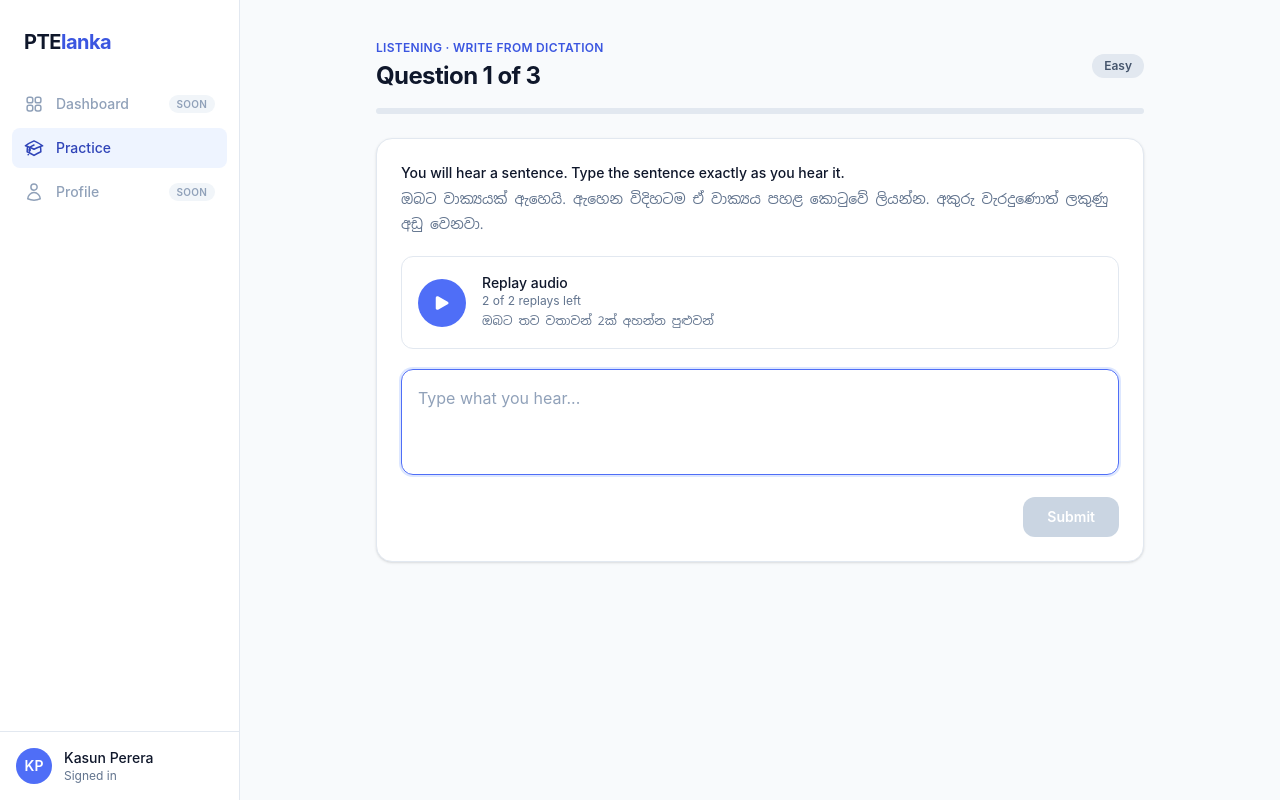
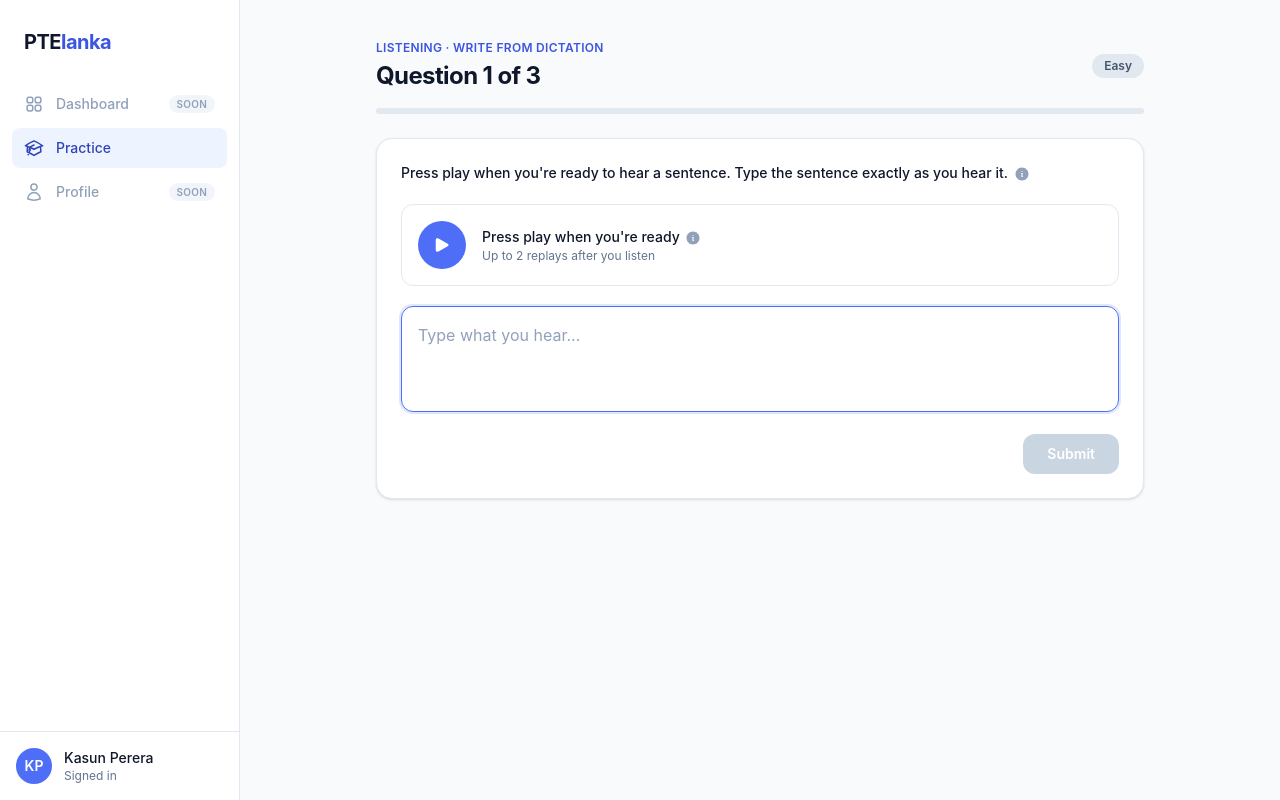
Before and after one commit to chankarunaratne/pteapp, a Next.js app: page /practice/wfd in a window 1280 px wide. Built offline with nearby package versions, Linux system fonts and the light colour scheme.

Commit message:
sinhala ui

```diff
--- a/app/practice/wfd/page.tsx
+++ b/app/practice/wfd/page.tsx
@@ -2,6 +2,7 @@
 
 import Link from "next/link";
 import { useCallback, useEffect, useState } from "react";
+import InfoPopover from "@/components/InfoPopover";
 import AudioPlayer from "@/components/wfd/AudioPlayer";
 import FeedbackPanel from "@/components/wfd/FeedbackPanel";
 import WordDiff from "@/components/wfd/WordDiff";
@@ -88,15 +89,16 @@ export default function WfdSessionPage() {
 
       <div className="mt-6 rounded-2xl border border-slate-200 bg-white p-6 shadow-sm">
         <p className="text-sm font-medium text-slate-900">
-          You will hear a sentence. Type the sentence exactly as you hear it.
-        </p>
-        <p className="sinhala mt-1 text-sm text-slate-500">
-          ඔබට වාක්‍යයක් ඇහෙයි. ඇහෙන විදිහටම ඒ වාක්‍යය පහළ කොටුවේ ලියන්න. අකුරු
-          වැරදුණොත් ලකුණු අඩු වෙනවා.
+          Press play when you&apos;re ready to hear a sentence. Type the
+          sentence exactly as you hear it.{" "}
+          <InfoPopover align="right">
+            සූදානම් වුණාම play බොත්තම ඔබන්න — වාක්‍යය ඇහෙයි. ඇහෙන විදිහටම ඒ
+            වාක්‍යය පහළ කොටුවේ ලියන්න. අකුරු වැරදුණොත් ලකුණු අඩු වෙනවා.
+          </InfoPopover>
         </p>
 
         <div className="mt-5">
-          {/* Remount per question so auto-play and replay count reset */}
+          {/* Remount per question so play and replay count reset */}
           <AudioPlayer key={question.id} sentence={question.sentence} />
         </div>
 
--- /dev/null
+++ b/components/InfoPopover.tsx
@@ -0,0 +1,79 @@
+"use client";
+
+import { useEffect, useRef, useState, type ReactNode } from "react";
+
+/**
+ * An inline info icon button that reveals extra help text (e.g. Sinhala
+ * translations) in a small popover. Rendered entirely with <span> elements so
+ * it can safely live inside a <p> tag.
+ */
+export default function InfoPopover({
+  children,
+  label = "Show instructions in Sinhala",
+  align = "left",
+}: {
+  children: ReactNode;
+  label?: string;
+  align?: "left" | "right";
+}) {
+  const [open, setOpen] = useState(false);
+  const rootRef = useRef<HTMLSpanElement>(null);
+
+  useEffect(() => {
+    if (!open) return;
+
+    const handlePointerDown = (e: PointerEvent) => {
+      if (rootRef.current && !rootRef.current.contains(e.target as Node)) {
+        setOpen(false);
+      }
+    };
+    const handleKeyDown = (e: KeyboardEvent) => {
+      if (e.key === "Escape") setOpen(false);
+    };
+
+    document.addEventListener("pointerdown", handlePointerDown);
+    document.addEventListener("keydown", handleKeyDown);
+    return () => {
+      document.removeEventListener("pointerdown", handlePointerDown);
+      document.removeEventListener("keydown", handleKeyDown);
+    };
+  }, [open]);
+
+  return (
+    <span ref={rootRef} className="relative inline-flex align-middle">
+      <button
+        type="button"
+        onClick={() => setOpen((v) => !v)}
+        aria-expanded={open}
+        aria-label={label}
+        title={label}
+        className={`inline-flex h-5 w-5 items-center justify-center rounded-full transition ${
+          open
+            ? "bg-brand-100 text-brand-700"
+            : "text-slate-400 hover:bg-slate-100 hover:text-brand-600"
+        }`}
+      >
+        <svg viewBox="0 0 24 24" fill="currentColor" className="h-4 w-4">
+          <path
+            fillRule="evenodd"
+            d="M2.25 12c0-5.385 4.365-9.75 9.75-9.75s9.75 4.365 9.75 9.75-4.365 9.75-9.75 9.75S2.25 17.385 2.25 12zm8.706-1.442c1.146-.573 2.437.463 2.126 1.706l-.709 2.836.042-.02a.75.75 0 01.67 1.34l-.04.022c-1.147.573-2.438-.463-2.127-1.706l.71-2.836-.042.02a.75.75 0 11-.671-1.34l.041-.022zM12 9a.75.75 0 100-1.5.75.75 0 000 1.5z"
+            clipRule="evenodd"
+          />
+        </svg>
+      </button>
+
+      {open && (
+        <span
+          role="note"
+          className={`absolute top-full z-20 mt-2 block w-72 max-w-[calc(100vw-3rem)] rounded-xl border border-slate-200 bg-white p-3 shadow-lg ${
+            align === "right" ? "right-0" : "left-0"
+          }`}
+        >
+          <span className="sinhala block text-sm font-normal text-slate-600">
+            {children}
+          </span>
+        </span>
+      )}
+    </span>
+  );
+}
--- a/components/wfd/AudioPlayer.tsx
+++ b/components/wfd/AudioPlayer.tsx
@@ -1,9 +1,11 @@
 "use client";
 
+import InfoPopover from "@/components/InfoPopover";
 import { useTts, MAX_REPLAYS } from "@/lib/useTts";
 
 export default function AudioPlayer({ sentence }: { sentence: string }) {
-  const { play, isPlaying, replaysLeft, supported } = useTts(sentence);
+  const { play, isPlaying, replaysLeft, hasPlayed, supported } =
+    useTts(sentence);
 
   if (!supported) {
     return (
@@ -17,20 +19,20 @@ export default function AudioPlayer({ sentence }: { sentence: string }) {
     );
   }
 
-  const canReplay = replaysLeft > 0 && !isPlaying;
+  const canPlay = !isPlaying && (!hasPlayed || replaysLeft > 0);
 
   return (
     <div className="flex items-center gap-4 rounded-xl border border-slate-200 bg-white p-4">
       <button
         type="button"
         onClick={play}
-        disabled={!canReplay}
+        disabled={!canPlay}
         className={`flex h-12 w-12 shrink-0 items-center justify-center rounded-full transition ${
-          canReplay
+          canPlay
             ? "bg-brand-500 text-white hover:bg-brand-600"
             : "cursor-not-allowed bg-slate-200 text-slate-400"
         }`}
-        aria-label="Replay audio"
+        aria-label={hasPlayed ? "Replay audio" : "Play audio"}
       >
         {isPlaying ? (
           <svg viewBox="0 0 24 24" fill="currentColor" className="h-5 w-5">
@@ -46,17 +48,23 @@ export default function AudioPlayer({ sentence }: { sentence: string }) {
         <p className="text-sm font-medium text-slate-900">
           {isPlaying
             ? "Playing..."
-            : replaysLeft > 0
-              ? "Replay audio"
-              : "No replays left"}
+            : !hasPlayed
+              ? "Press play when you're ready"
+              : replaysLeft > 0
+                ? "Replay audio"
+                : "No replays left"}{" "}
+          <InfoPopover>
+            {!hasPlayed
+              ? "සූදානම් වුණාම play ඔබන්න — පසුව තවත් වතාවන් දෙකක් අහන්න පුළුවන්"
+              : replaysLeft > 0
+                ? `ඔබට තව වතාවන් ${replaysLeft}ක් අහන්න පුළුවන්`
+                : "තවත් අහන්න බැහැ — දැන් ලියන්න"}
+          </InfoPopover>
         </p>
         <p className="text-xs text-slate-500">
-          {replaysLeft} of {MAX_REPLAYS} replays left
-        </p>
-        <p className="sinhala mt-0.5 text-xs text-slate-500">
-          {replaysLeft > 0
-            ? `ඔබට තව වතාවන් ${replaysLeft}ක් අහන්න පුළුවන්`
-            : "තවත් අහන්න බැහැ — දැන් ලියන්න"}
+          {!hasPlayed
+            ? `Up to ${MAX_REPLAYS} replays after you listen`
+            : `${replaysLeft} of ${MAX_REPLAYS} replays left`}
         </p>
       </div>
     </div>
--- a/lib/useTts.ts
+++ b/lib/useTts.ts
@@ -5,13 +5,13 @@ import { useCallback, useEffect, useRef, useState } from "react";
 export const MAX_REPLAYS = 2;
 
 interface UseTtsResult {
-  /** Plays the sentence. Counts against replays unless it's the auto-play. */
+  /** Plays the sentence. Counts against replays after the first manual play. */
   play: () => void;
   isPlaying: boolean;
-  /** Replays remaining after the initial auto-play. */
+  /** Replays remaining after the first play. */
   replaysLeft: number;
-  /** Whether the initial auto-play has happened. */
-  hasAutoPlayed: boolean;
+  /** Whether the user has played the sentence at least once. */
+  hasPlayed: boolean;
   supported: boolean;
 }
 
@@ -26,13 +26,13 @@ function pickVoice(): SpeechSynthesisVoice | null {
 }
 
 /**
- * Browser TTS for one WFD question. Auto-plays once on mount, then allows
- * up to MAX_REPLAYS manual replays. State resets when `sentence` changes.
+ * Browser TTS for one WFD question. Plays on manual request, then allows
+ * up to MAX_REPLAYS replays. State resets when `sentence` changes.
  */
 export function useTts(sentence: string): UseTtsResult {
   const [isPlaying, setIsPlaying] = useState(false);
   const [replaysLeft, setReplaysLeft] = useState(MAX_REPLAYS);
-  const [hasAutoPlayed, setHasAutoPlayed] = useState(false);
+  const [hasPlayed, setHasPlayed] = useState(false);
   const [supported, setSupported] = useState(true);
   const sentenceRef = useRef(sentence);
   sentenceRef.current = sentence;
@@ -50,38 +50,31 @@ export function useTts(sentence: string): UseTtsResult {
     synth.speak(utterance);
   }, []);
 
-  // Reset + auto-play once per question.
+  // Reset state once per question.
   useEffect(() => {
     if (typeof window === "undefined" || !("speechSynthesis" in window)) {
       setSupported(false);
       return;
     }
     setReplaysLeft(MAX_REPLAYS);
-    setHasAutoPlayed(false);
-
-    // Voices may load asynchronously; wait briefly so a proper English
-    // voice is used for the auto-play.
-    let cancelled = false;
-    const autoPlay = () => {
-      if (cancelled) return;
-      setHasAutoPlayed(true);
-      speak();
-    };
-    const timer = window.setTimeout(autoPlay, 400);
+    setHasPlayed(false);
 
     return () => {
-      cancelled = true;
-      window.clearTimeout(timer);
       window.speechSynthesis.cancel();
       setIsPlaying(false);
     };
-  }, [sentence, speak]);
+  }, [sentence]);
 
   const play = useCallback(() => {
-    if (!supported || isPlaying || replaysLeft <= 0) return;
-    setReplaysLeft((n) => n - 1);
+    if (!supported || isPlaying) return;
+    if (hasPlayed && replaysLeft <= 0) return;
+    if (hasPlayed) {
+      setReplaysLeft((n) => n - 1);
+    } else {
+      setHasPlayed(true);
+    }
     speak();
-  }, [supported, isPlaying, replaysLeft, speak]);
+  }, [supported, isPlaying, hasPlayed, replaysLeft, speak]);
 
-  return { play, isPlaying, replaysLeft, hasAutoPlayed, supported };
+  return { play, isPlaying, replaysLeft, hasPlayed, supported };
 }
```
